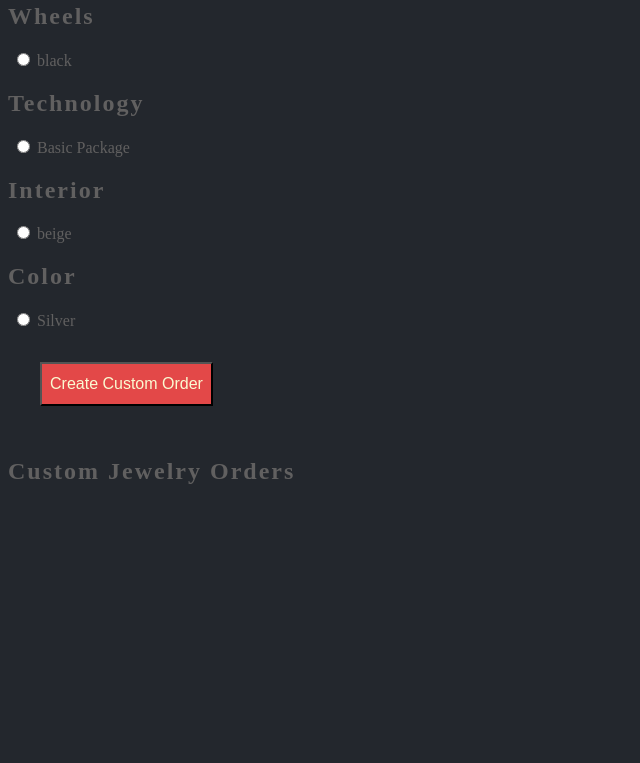
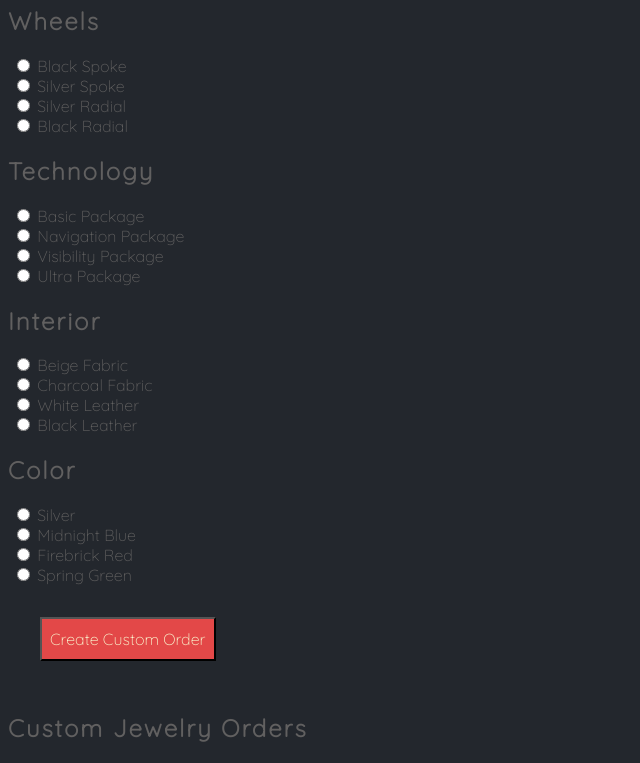
Before and after one commit to TheBenGregory/cars-r-us, a plain HTML site: page index.html in a window 1280 px wide. Shown: the part 77-840 px from the top of the page, without its empty margins (0-640 px from the left). Before the commit the page ends 800 px from the top, so only its background shows below. Drawn offline with Linux system fonts and the light colour scheme.

Commit message:
Updated Data and Font for Readability

```diff
--- a/index.html
+++ b/index.html
@@ -6,6 +6,9 @@
     <meta name="viewport" content="width=device-width, initial-scale=1.0">
     <title>Cars-R-Us</title>
     <link rel="stylesheet" href="./styles/main.css">
+    <style>
+        @import url('https://fonts.googleapis.com/css2?family=Quicksand:wght@300&display=swap');
+        </style>
 </head>
 
 <body>
--- a/scripts/Interiors.js
+++ b/scripts/Interiors.js
@@ -15,7 +15,8 @@ export const Interiors = () => {
     let html = "<ul>"
 
     const listItemsArray = interior.map(interior => {
-        return `<li><input type="radio" name="interior" value="${interior.id}"/> ${interior.color}
+        return `<li><input type="radio" name="interior" value="${interior.id}"/> ${interior.color} ${interior.type}
+
         </li>`
     })
 
--- a/scripts/Wheels.js
+++ b/scripts/Wheels.js
@@ -15,7 +15,7 @@ export const Wheels = () => {
     let html = "<ul>"
 
     const listItemsArray = wheel.map(wheel => {
-        return `<li><input type="radio" name="wheel" value="${wheel.id}"/> ${wheel.color}
+        return `<li><input type="radio" name="wheel" value="${wheel.id}"/> ${wheel.color} ${wheel.type}
         </li>`
     })
 
--- a/scripts/database.js
+++ b/scripts/database.js
@@ -5,27 +5,87 @@ const database = {
     wheels: [
         {
             id: 1,
-        type: "spoke",
+            type: "Spoke",
             size: 18,
-        color: "black"
+            color: "Black"
+        },
+        {
+            id: 2,
+            type: "Spoke",
+            size: 18,
+            color: "Silver"
+        },
+        {
+            id: 3,
+            type: "Radial",
+            size: 17,
+            color: "Silver"
+        },
+        {
+            id: 4,
+            type: "Radial",
+            size: 17,
+            color: "Black"
         }
+
     ],
     technologies: [{
         id: 1,
         type: "Basic Package"
+    },
+    {
+        id: 2,
+        type: "Navigation Package"
+    },
+    {
+        id: 3,
+        type: "Visibility Package"
+    },
+    {
+        id: 4,
+        type: "Ultra Package"
     }
+
     ],
     interiors: [{
         id: 1,
-        color: "beige",
-        isLeather: false
-    }
+        color: "Beige",
+        type: "Fabric"
+    },
+    {
+        id: 2,
+        color: "Charcoal",
+        type: "Fabric"
+    },
+    {
+        id: 3,
+        color: "White",
+        type: "Leather"
+    },
+    {
+        id: 4,
+        color: "Black",
+        type: "Leather"
+    },
     ],
     paintColors: [
         {
             id: 1,
             color: "Silver",
-        }
+        },
+        {
+            id: 2,
+            color: "Midnight Blue",
+        },
+        {
+            id: 3,
+            color: "Firebrick Red",
+        },
+        {
+            id: 4,
+            color: "Spring Green",
+        },
+
     ],
     customOrders: [{
         id: 1,
@@ -37,16 +97,16 @@ const database = {
 }
 
 export const getInteriors = () => {
-    return database.interiors.map(interior => ({ ...interior}))
+    return database.interiors.map(interior => ({ ...interior }))
 }
 export const getPaintColors = () => {
-    return database.paintColors.map(color => ({ ...color}))
+    return database.paintColors.map(color => ({ ...color }))
 }
 export const getWheels = () => {
-    return database.wheels.map(wheel => ({ ...wheel}))
+    return database.wheels.map(wheel => ({ ...wheel }))
 }
 export const getTechnologies = () => {
-    return database.technologies.map(technology => ({ ...technology}))
+    return database.technologies.map(technology => ({ ...technology }))
 }
 export const setInterior = (id) => {
     database.orderBuilder.interiorId = id
@@ -61,7 +121,7 @@ export const setTechnology = (id) => {
     database.orderBuilder.technologyId = id
 }
 export const addCustomOrder = () => {
-    const newOrder = {...database.orderBuilder}
+    const newOrder = { ...database.orderBuilder }
     const lastIndex = database.customOrders.length - 1
     newOrder.id = database.customOrders[lastIndex].id + 1
     newOrder.timestamp = Date.now()
--- a/styles/main.css
+++ b/styles/main.css
@@ -1,17 +1,19 @@
 body {
 	background-color: #23272D;
-	color: rgb(97, 96, 96);}button,
+	color: rgb(97, 96, 96);
+    font-family: 'Quicksand', sans-serif;}
+button,
 input,
 select,
 textarea {
 	color: #404040;
-	font-family: "Comfortaa", Arial, sans-serif;
+	font-family: 'Quicksand', sans-serif;;
 	font-size: 14px;
 	line-height: 1.5;
 }
 
 h1,h2,h3,h4,h5,h6 {
-  font-family: "Patua One", serif;
+    font-family: 'Quicksand', sans-serif;;
   letter-spacing: 2px;
 }
 
```
Lines whose indentation alone changed are shown as unchanged.
